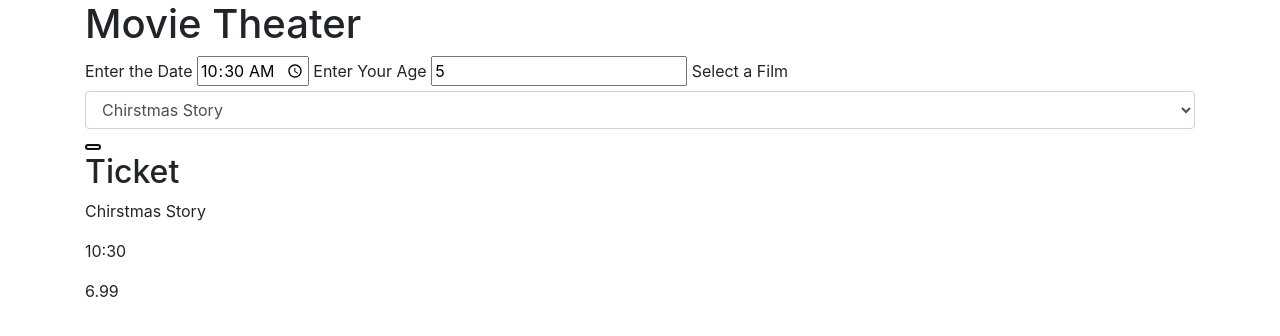
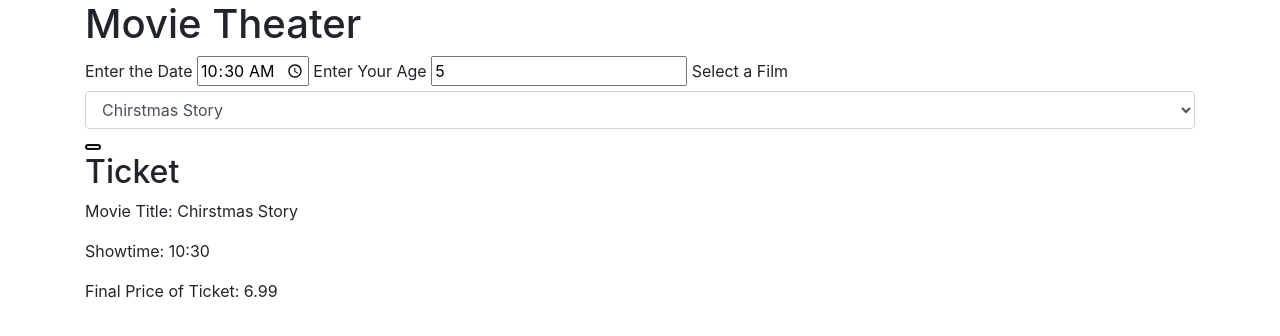
Before and after one commit to J-Michael-Brown/Movie-Tickets, a plain HTML site: page index.html in a window 1280 px wide. Both pictures are taken after typing "10:30", "5" into the empty fields and a click on the button 93 px from the left and 147 px from the top of the page. Drawn offline with nearby package versions, Linux system fonts and the light colour scheme.

Commit message:
add all necissary UI elements

```diff
--- a/index.html
+++ b/index.html
@@ -36,9 +36,9 @@
             <h2 class="panel-title"> <span id="ticket-header">Ticket</span></h2>
           </div>
           <div class="panel-body">
-            <p id="ticket-movie-title">title</p>
-            <p id="ticket-showtime">showtime</p>
-            <p id="ticket-price">price</p>
+            <p>Movie Title: <span id="ticket-movie-title"></span></p>
+            <p>Showtime: <span id="ticket-showtime"></span></p>
+            <p>Final Price of Ticket: <span id="ticket-price"></span></p>
           </div>
         </div>
       </div>
--- a/js/scripts.js
+++ b/js/scripts.js
@@ -35,21 +35,26 @@ Ticket.prototype.findPrice = function() {
   var newRelease = ["Wreck Ralph 2", "Venom"];
 
   if(!this.ageGate()) {
-    console.log("no, your too young");
+    return "unavailable";
   } else {
     if (age > 64) {
       price -= 5;
+
     } else if (age < 13) {
       price -= 5;
+
     }
     if (this.matinee()) {
       price -= 3;
+
     }
     for (var movie = 0; movie < newRelease.length; movie++) {
       if  (this.movie === newRelease[movie]) {
         price += 5;
+
       }
     }
+    price = Math.floor(price * 100)/100 ;
     return price;
 
   }
```
